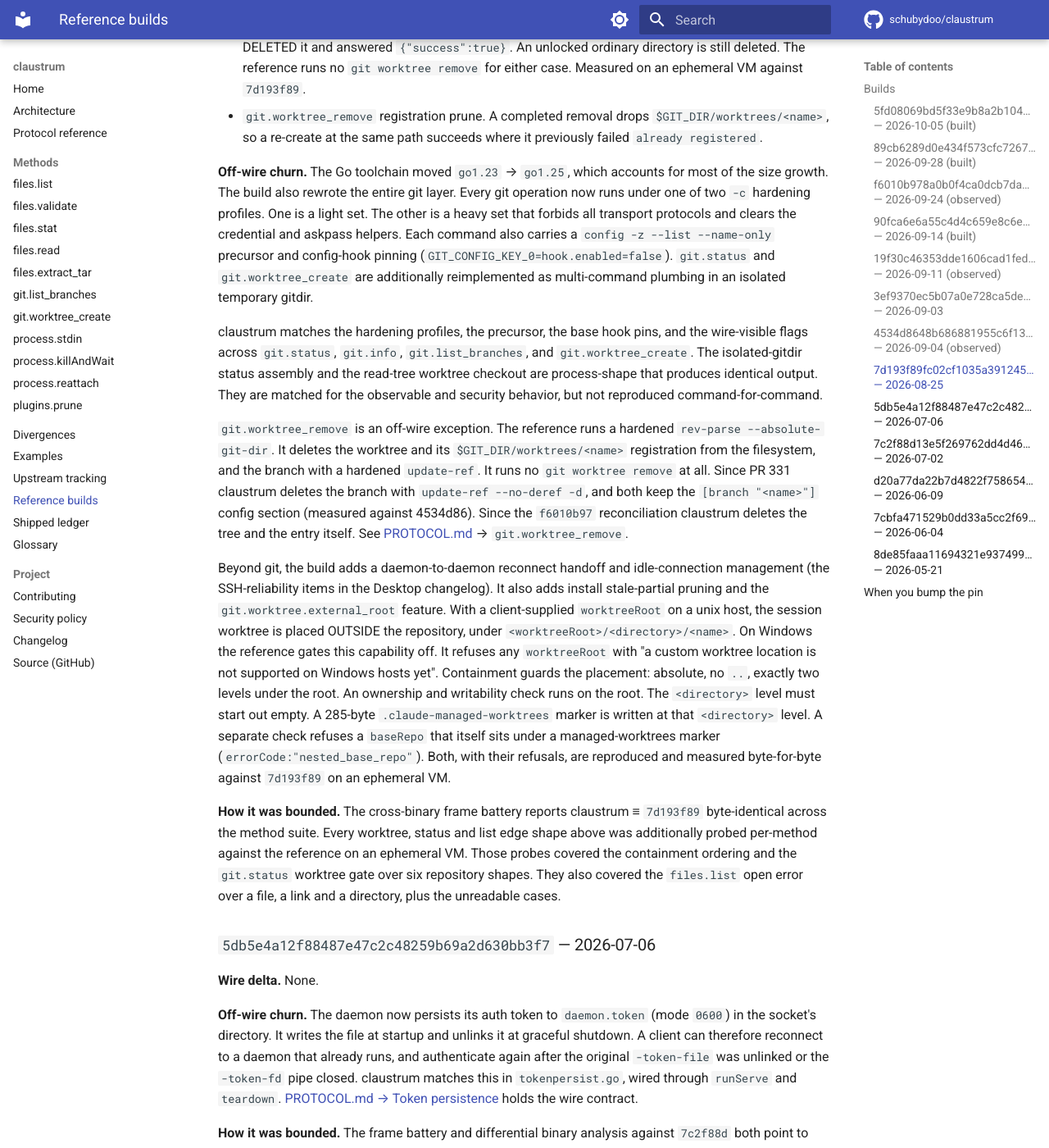
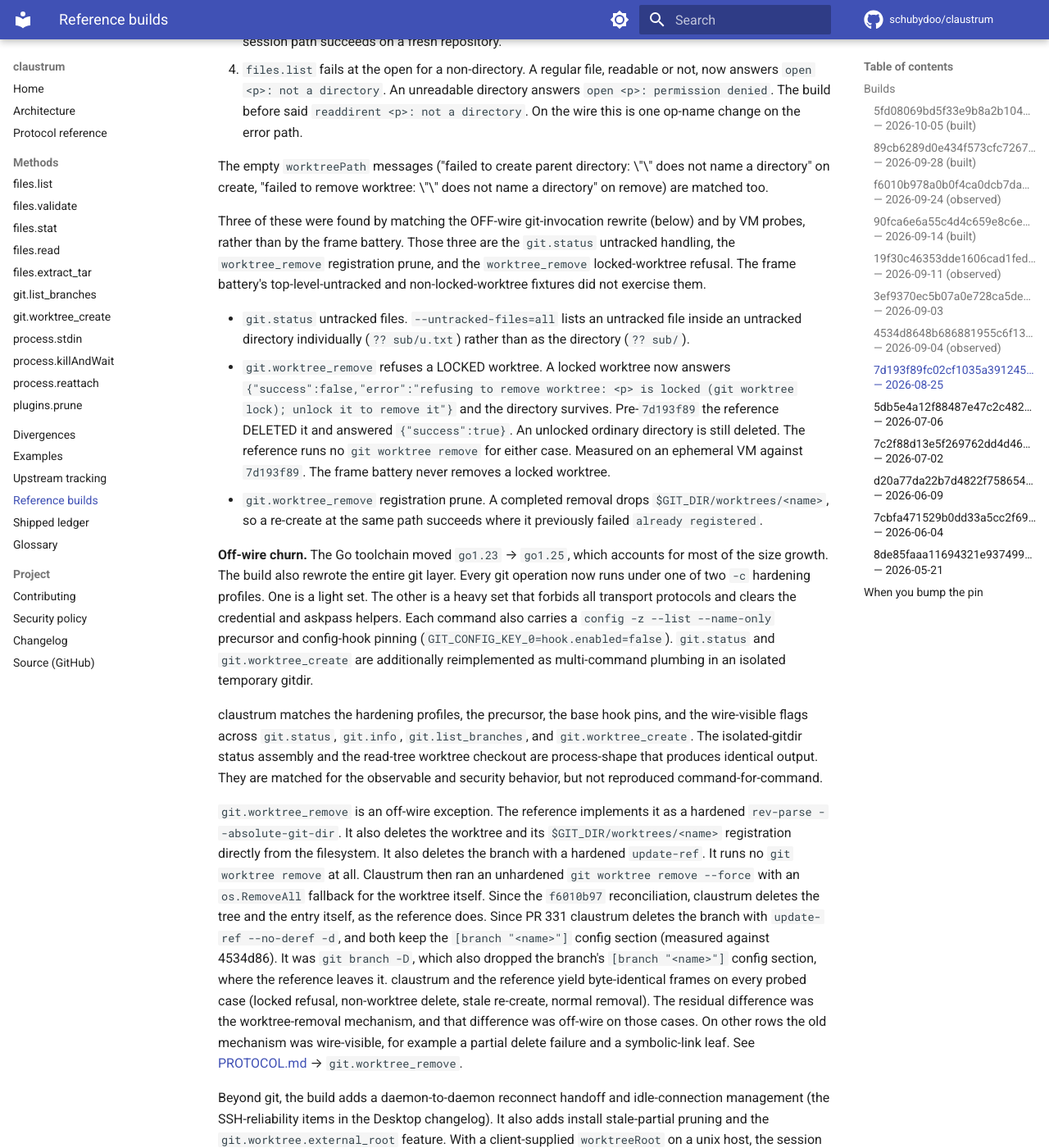
Before and after one commit to schubydoo/claustrum, an MkDocs documentation site: the page built from docs/REFERENCE-BUILDS.md, in a window 1280 px wide and 1400 px high, scrolled down 9659 px. Shown: the whole window at 82% size. Built offline with MkDocs 1.6.1 and Material for MkDocs 9.7.7, drawn with Linux system fonts in a browser that asks for light colours; comment, search, counter and statistics services are not loaded; some of the changed text lies outside the part shown.

Commit message:
docs: keep the full history of REFERENCE-BUILDS.md and drop its word limit (#599)
The page is the append-only ledger of the reference builds, by the
maintainer's decision of 2026-10-21. TestDocsWordLimits skips it now.
The older build sections get back the text that the pin of 5fd08069 cut
to fit the old limit. The corrected PR 331 branch-delete sentence of
7d193f89 stays.

Co-Authored-By: Claude Opus 5.5 <noreply@anthropic.com>

```diff
--- a/docs/REFERENCE-BUILDS.md
+++ b/docs/REFERENCE-BUILDS.md
@@ -203,7 +203,9 @@ worktree, which is precisely what a frame diff cannot catch.
    the connection it took the process from. Before, that
    connection stayed open and never carried another frame for that process, while
    still answering `server.ping`. That was measured on `19f30c46`. This is the build's
-   most client-visible change.
+   most client-visible change. It is consistent with the Claude Desktop changelog
+   note about messages around a disconnect, which is a correlation, not something
+   this reconciliation established.
 2. claustrum's idle close shares the deliberate-close flag with the supersede, so
    a superseded connection is not closed and logged a second time. Not
    probe-measured.
@@ -228,6 +230,9 @@ callers sit behind a 5-minute process age and a 30-day idle age, which makes
 staging them expensive. The code for each states that its values are claustrum's
 own.
 
+Item 7 escaped the first pass. A second, full re-check after the first four
+PRs had merged is what found it.
+
 **Reconciled in.** PRs 387 through 390 are the four implementation slices. PR 391
 corrects claims those four left wrong. PR 392 adds item 7, puts the host cleaner's
 listener check first, and carries the one deliberate exception in this build's
@@ -239,7 +244,9 @@ This bump follows all six.
 
 Pinned by Claude Desktop for Linux `1.52386.0`. The upstream build date is not
 published. The date above is the date of capture and pinning. A large
-build on top of `3ef9370`.
+build on top of `3ef9370`. This build has two wire changes, both matched
+byte-for-byte, plus four off-wire subsystems, one new off-wire CLI mode, and a
+startup file-limit raise.
 
 **Missed at first.** This build also bounds the `ldd` libc probe at 5 s. That
 change was reconciled later, under issue 408.
@@ -256,7 +263,8 @@ change was reconciled later, under issue 408.
    gains the matching feature. An absent or empty value keeps the create-a-branch
    behavior, which is parity.
 
-**Off-wire.** These source changes move no client-visible frame.
+**Off-wire.** These source changes move no client-visible frame. Four are subsystems.
+One is a CLI mode. One raises the inherited file limit. A closing note covers windows.
 
 - `-probe-cli` CLI mode. A one-shot flag runs a bounded `<cli> --version` probe
   and exits 0. For a CLI that runs it prints nothing. For one that times out it
@@ -298,7 +306,8 @@ plugins.prune sibling-daemon classification and the inherited file-limit raise).
 ### `3ef9370ec5b07a0e728ca5de4137d450e95eb2b6` — 2026-09-03
 
 Observed in Claude Desktop for Linux `1.49585.0`. A near-identical rebuild on top
-of `4534d86`.
+of `4534d86`. No wire change: the JSON-RPC surface, the 18 methods, the CLI flags
+and the `-version` format are byte-identical. One off-wire change, linux only.
 
 **Wire delta.** None.
 
@@ -324,7 +333,9 @@ on both reference binaries on a mixed host (glibc `ldd` plus a musl marker):
 
 Observed in Claude Desktop for Linux `1.46388.2`. The upstream build date is not
 published. The date above is the date of capture and pinning. A
-lifecycle-focused build on top of `7d193f89`. The RPC method set is unchanged at 18.
+lifecycle-focused build on top of `7d193f89`. Three wire changes, all matched
+byte-for-byte, plus a large off-wire daemon-lifecycle layer and one new documented
+divergence (D16). The RPC method set is unchanged at 18.
 
 **Missed at first.** This build also added the 10-minute age gate to the install
 temp sweep. That change was reconciled later, under issue 408.
@@ -348,12 +359,15 @@ temp sweep. That change was reconciled later, under issue 408.
 
 `git.status` also gained `--attr-source=<empty-tree>` in this cycle, so the repo's
 in-repo `.gitattributes` no longer runs a clean filter during status. The first
-change line's leading space was reconciled here too (see `7d193f89` below).
+change line's leading space was reconciled here too. `5db5e4a` dropped that space,
+and `7d193f89` and `4534d86` keep it. Claustrum had carried the stale `5db5e4a` trim.
 
 New divergence D16. On Windows the reference's own `git.status` of a linked worktree
 errors `-32603 "exit status 128"` (measured). Claustrum reproduces the same
-temp-gitdir assembly and returns the status. The behavior is byte-identical on
-Linux and macOS. See [DIVERGENCES.md](DIVERGENCES.md) D16.
+temp-gitdir assembly and returns the status. The Windows failure mechanism was not
+pinned in this cycle. A later measurement pinned it. The behavior is byte-identical on Linux and macOS. On
+Windows, when the user has no global excludes file, it is a reachable divergence. See
+[DIVERGENCES.md](DIVERGENCES.md) D16.
 
 **Off-wire.** A daemon-lifecycle layer that does not move a client-visible frame. It
 holds `-install` download progress plus a 60-second read-idle abort. It also holds a
@@ -368,11 +382,15 @@ byte-identical between claustrum and the reference. Windows is byte-identical ap
 the documented D16 divergence (git.status of a linked worktree). The other is the
 shared Windows worktree-timeout timing race, which the reference exhibits too.
 
+**Reconciled in.** PRs 314–333.
+
 ### `7d193f89fc02cf1035a391245312e34ad419f63e` — 2026-08-25
 
 Pinned by Claude Desktop for Linux `1.37937.1`. A large build that rebuilt the
 session-worktree surface. Seven wire changes, all matched byte-for-byte. Four are
-listed first, and three more after them.
+listed below. The other three are the `git.status` untracked handling, the
+`worktree_remove` registration prune, and the `worktree_remove` locked-worktree
+refusal. The off-wire git rewrite and VM probes surfaced those three.
 
 **Missed at first.** This build also checks a supplied `-cli-checksum` against
 the `-cli-zst` blob. That change was reconciled later, under issue 408.
@@ -419,7 +437,11 @@ The empty `worktreePath` messages ("failed to create parent directory: \"\" does
 name a directory" on create, "failed to remove worktree: \"\" does not name a directory"
 on remove) are matched too.
 
-The frame battery did not reach the other three:
+Three of these were found by matching the OFF-wire git-invocation rewrite (below)
+and by VM probes, rather than by the frame battery. Those three are the `git.status`
+untracked handling, the `worktree_remove` registration prune, and the
+`worktree_remove` locked-worktree refusal. The frame battery's top-level-untracked
+and non-locked-worktree fixtures did not exercise them.
 
 - `git.status` untracked files. `--untracked-files=all` lists an untracked file
   inside an untracked directory individually (`?? sub/u.txt`) rather than as the
@@ -429,7 +451,7 @@ The frame battery did not reach the other three:
   lock); unlock it to remove it"}` and the directory survives. Pre-`7d193f89` the
   reference DELETED it and answered `{"success":true}`. An unlocked ordinary
   directory is still deleted. The reference runs no `git worktree remove` for either
-  case. Measured on an ephemeral VM against `7d193f89`.
+  case. Measured on an ephemeral VM against `7d193f89`. The frame battery never removes a locked worktree.
 - `git.worktree_remove` registration prune. A completed removal drops
   `$GIT_DIR/worktrees/<name>`, so a re-create at the same path succeeds where it
   previously failed `already registered`.
@@ -451,14 +473,22 @@ the read-tree worktree checkout are process-shape that produces identical output
 are matched for the observable and security behavior, but not reproduced
 command-for-command.
 
-`git.worktree_remove` is an off-wire exception. The reference runs a hardened
-`rev-parse --absolute-git-dir`. It deletes the worktree and its
-`$GIT_DIR/worktrees/<name>` registration from the filesystem, and the branch with a
-hardened `update-ref`. It runs no `git worktree remove` at all. Since PR 331
-claustrum deletes the branch with `update-ref --no-deref -d`, and both keep the
-`[branch "<name>"]` config section (measured against 4534d86). Since the
-`f6010b97` reconciliation claustrum deletes the tree and the entry itself. See
-[PROTOCOL.md](PROTOCOL.md) → `git.worktree_remove`.
+`git.worktree_remove` is an off-wire exception. The reference implements it as a
+hardened `rev-parse --absolute-git-dir`. It also deletes the worktree and its
+`$GIT_DIR/worktrees/<name>` registration directly from the filesystem. It also deletes
+the branch with a hardened `update-ref`. It runs no `git worktree remove` at all. Claustrum then ran an unhardened
+`git worktree remove --force` with an `os.RemoveAll` fallback for the worktree itself.
+Since the `f6010b97` reconciliation, claustrum deletes the tree and the entry itself, as
+the reference does. Since PR 331 claustrum deletes the branch with
+`update-ref --no-deref -d`, and both keep the `[branch "<name>"]` config section
+(measured against 4534d86). It was
+`git branch -D`, which also dropped the branch's `[branch "<name>"]` config section, where
+the reference leaves it. claustrum and the reference yield
+byte-identical frames on every probed case (locked refusal, non-worktree delete, stale
+re-create, normal removal). The residual difference was the worktree-removal
+mechanism, and that difference was off-wire on those cases. On other rows the old
+mechanism was wire-visible, for example a partial delete failure and a symbolic-link
+leaf. See [PROTOCOL.md](PROTOCOL.md) → `git.worktree_remove`.
 
 Beyond git, the build adds a daemon-to-daemon reconnect handoff
 and idle-connection management (the SSH-reliability items in the Desktop changelog).
@@ -472,8 +502,9 @@ exactly two levels under the root. An ownership and writability check runs on th
 root. The `<directory>` level must start out empty. A 285-byte
 `.claude-managed-worktrees` marker is written at that `<directory>` level. A separate
 check refuses a `baseRepo` that itself sits under a managed-worktrees marker
-(`errorCode:"nested_base_repo"`). Both, with their refusals, are reproduced and measured byte-for-byte
-against `7d193f89` on an ephemeral VM.
+(`errorCode:"nested_base_repo"`). Both are reproduced and measured byte-for-byte
+against `7d193f89` on an ephemeral VM. That VM covered the external-worktree refusals,
+the marker body, and the nested-base-repo refusal through a planted marker.
 
 **How it was bounded.** The cross-binary frame battery reports claustrum ≡
 `7d193f89` byte-identical across the method suite. Every worktree, status and list edge
@@ -542,8 +573,11 @@ and it calls 15 of the 19 methods. The uncalled four include
 CLI drives shutdown, and the client reads the version from `--version` CLI
 stdout, not over RPC. A
 capture of a real session will therefore not exercise the new method, and the
-synthetic battery stays the gate for it. The retired [D1](DIVERGENCES.md#d1)
-entry records what Desktop supplies on the `-cli-zst` path.
+synthetic battery stays the gate for it. That client also bears on the
+`-cli-zst` checksum path (retired D1): `--install` carries `--cli-checksum` on the `--cli-url` download. A
+later argv capture (2026-08-10, two cold starts on one host) shows this
+independently. The retired [D1](DIVERGENCES.md#d1) entry records what Desktop
+supplies on the `--cli-zst` SFTP fallback, and the limits of that record.
 
 ### `d20a77da22b7d4822f758654b226299ad7021c22` — 2026-06-09
 
@@ -582,6 +616,10 @@ authoritative gate, not the static check. A differential probe on 2026-07-02 ran
 the spawn refactor across three failure modes and found it byte-identical. The
 refactor kept the synchronous `-32603` and Go-exec-error-string contract that
 claustrum already emits (`methods_process.go` `processSpawn` → `codeInternal`).
+Generalized lesson: a one-line ledger entry can under-record a build, because an
+off-wire change or a failure-path change never surfaces in the frame battery. The
+bump procedure therefore compares more than the wire (see
+[Upstream tracking](UPSTREAM-TRACKING.md)).
 
 ### `8de85faaa11694321e937499a18c7ab88f37c76c` — 2026-05-21
 
```
Also changed, not shown: 1 other file.
